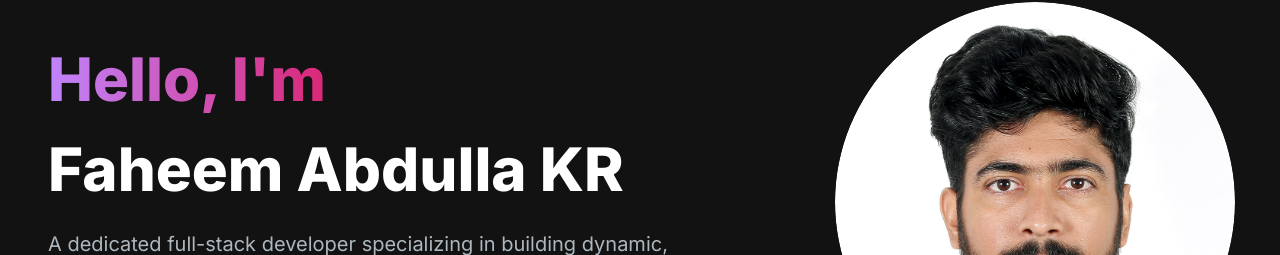
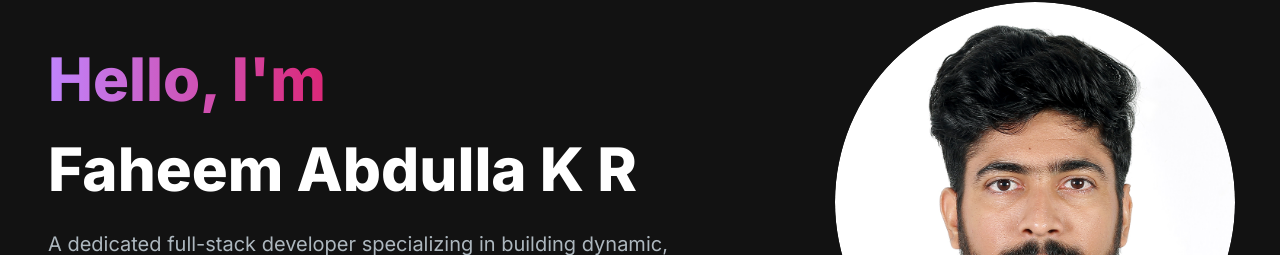
Before and after one commit to faheem35/Portfolio, a Next.js app: page / in a window 1280 px wide. Shown: the part 230-485 px from the top of the page. Built offline with nearby package versions, Linux system fonts and the light colour scheme.

Commit message:
ninth commit

```diff
--- a/src/app/components/HeroSection.jsx
+++ b/src/app/components/HeroSection.jsx
@@ -106,7 +106,7 @@ const HeroSection = () => {
             <br></br>
             <TypeAnimation
               sequence={[
-                "Faheem Abdulla KR",
+                "Faheem Abdulla K R",
                 1000,
                 // "Web Developer",
                 // 1000,
```
